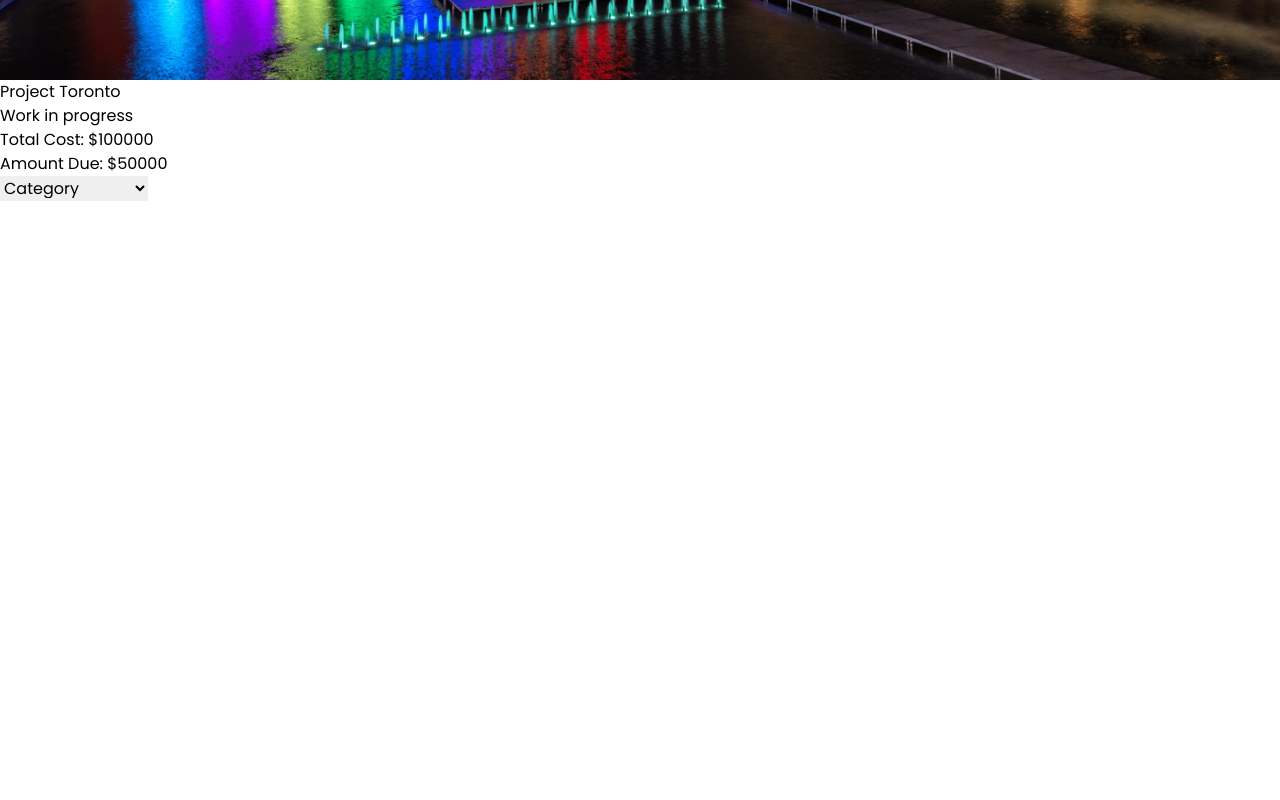
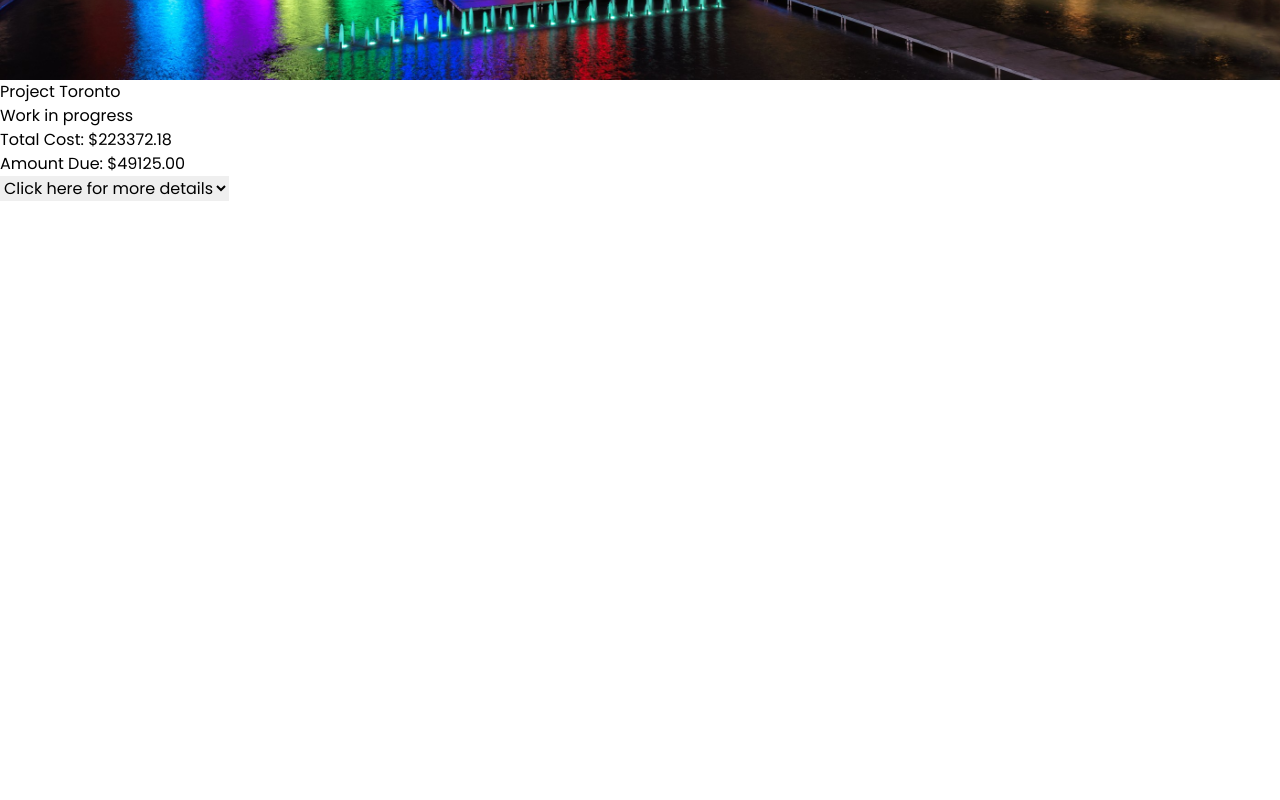
Before and after one commit to masabinhok/karahi-point, a React (Vite) app: page / in a window 1280 px wide. Shown: the part 1440-2240 px from the top of the page. Built offline with nearby package versions, Linux system fonts and the light colour scheme.

Commit message:
minor issues fixed

```diff
--- a/src/components/ProjectCard.jsx
+++ b/src/components/ProjectCard.jsx
@@ -1,5 +1,6 @@
 import projects from "../constants/projects";
 import Select from "./Select";
+import { totalCost, totalDue } from "../constants/calculator";
 
 const ProjectCard = () => {
   return (
@@ -26,12 +27,10 @@ const ProjectCard = () => {
           </div>
           <div className="w-full p-4 flex flex-col items-center">
             <p className="text-lg font-bold">
-              Total Cost:{" "}
-              <span className="text-yellow-400">${project.totalCost}</span>
+              Total Cost: <span className="text-yellow-400">${totalCost}</span>
             </p>{" "}
             <p className="text-lg font-bold">
-              Amount Due:{" "}
-              <span className="text-yellow-400">${project.amountDue}</span>
+              Amount Due: <span className="text-yellow-400">${totalDue}</span>
             </p>
             <Select />
           </div>
--- a/src/components/Select.jsx
+++ b/src/components/Select.jsx
@@ -19,7 +19,7 @@ const Select = () => {
         defaultValue=""
       >
         <option value="" disabled>
-          Category
+          Click here for more details
         </option>
         <option value="TJ-HOODS">TJ-HOODS</option>
         <option value="TJ-HVAC">TJ-HVAC</option>
--- /dev/null
+++ b/src/constants/calculator.js
@@ -0,0 +1,30 @@
+import category from "../constants/category";
+
+function calculateTotalCost(data) {
+  let totalCost = 0;
+
+  data.forEach((category) => {
+    category.details.forEach((detail) => {
+      totalCost += detail.cost;
+    });
+  });
+
+  return totalCost.toFixed(2);
+}
+function calculateTotalDue(data) {
+  const totalCost = calculateTotalCost(category);
+  let totalPaid = 0;
+
+  data.forEach((category) => {
+    category.details.forEach((detail) => {
+      totalPaid += detail.paid;
+    });
+  });
+
+  return (totalCost - totalPaid).toFixed(2);
+}
+
+const totalCost = calculateTotalCost(category);
+const totalDue = calculateTotalDue(category);
+
+export { totalCost, totalDue };
```
